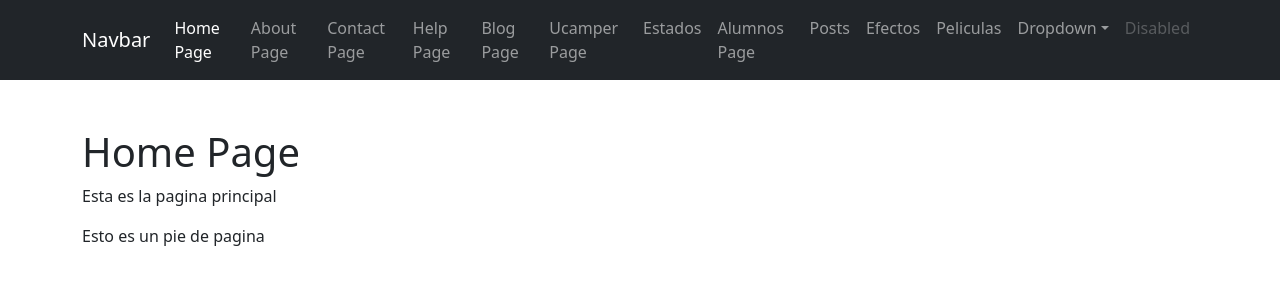
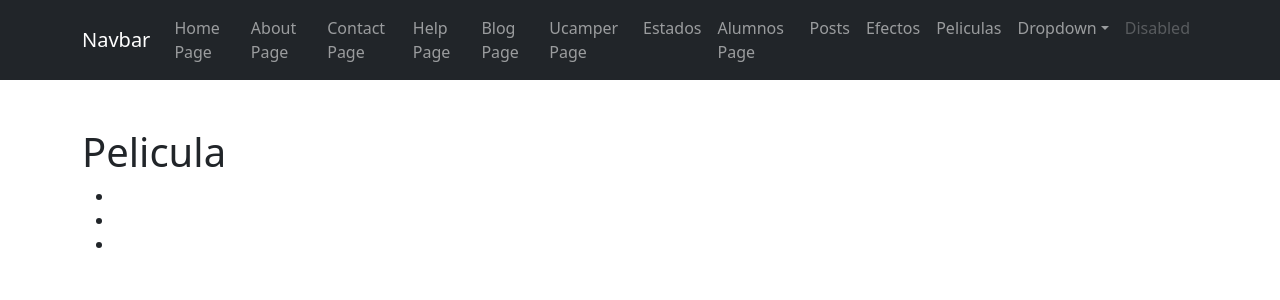
Before and after one commit to ArticislandOfficial/1.demo-app, a React (Create React App) app: page /pelicula/1 in a window 1280 px wide. Before the commit this address led to /. Shown: the top 300 px of the page. Built offline with nearby package versions, Linux system fonts and the light colour scheme; no server answers; the database is empty.

Commit message:
cambios falta pintar en pagina individual

```diff
--- /dev/null
+++ b/src/pages/PeliculaPage.jsx
@@ -0,0 +1,41 @@
+import React, { useState, useEffect } from "react";
+import { db } from "../firebase/firebase";
+import { collection, getDocs } from "firebase/firestore";
+import { useParams } from "react-router-dom";
+
+const PeliculaPage = () => {
+const { id_pelicula } = useParams();
+const [peli, setPeli] = useState([]);
+  const obtenerPeliculas = async () => {
+      const resp = await getDocs(collection(db, "fir-app-4b550"));
+      const peliculas = resp.docs.map((pelicula) => ({
+        id: pelicula.id,
+        ...pelicula
+      }));
+      console.log(peliculas);
+      setPeli(peliculas);
+    }
+    useEffect(() => {
+      obtenerPeliculas();
+    }, [id_pelicula]);
+
+
+  return (
+    <>
+      <header>
+        <h1>Pelicula</h1>
+      </header>
+      <main>
+        <article>
+          <ul>
+            <li>{peli.nombre}</li>
+            <li></li>
+            <li></li>
+          </ul>
+        </article>
+      </main>
+    </>
+  );
+};
+
+export default PeliculaPage;
--- a/src/pages/PeliculasPages.jsx
+++ b/src/pages/PeliculasPages.jsx
@@ -1,4 +1,5 @@
 import React, { useState } from "react";
+import { NavLink } from "react-router-dom";
 import { db } from "../firebase/firebase";
 import {
   collection,
@@ -20,31 +21,33 @@ const PeliculasPage = () => {
   const [movies, setMovies] = useState([]);
 
   const crearPelicula = async () => {
-    const coleccion = collection(db, 'fir-app-4b550');
+    const coleccion = collection(db, "fir-app-4b550");
     await addDoc(coleccion, form);
     await obtenerPeliculas();
   };
 
   const eliminarPelicula = async (id) => {
-    const coleccion = doc(db, 'fir-app-4b550', id);
+    const coleccion = doc(db, "fir-app-4b550", id);
     await deleteDoc(coleccion);
 
     await obtenerPeliculas();
   };
-
+  const verMasPelicualas = async () => {
+    console.log("ver mas peliculas");
+  };
   const actualizarPelicula = async (id) => {
-    const coleccion = doc(db, 'fir-app-4b550', id);
+    const coleccion = doc(db, "fir-app-4b550", id);
     await updateDoc(coleccion, form);
     await obtenerPeliculas();
   };
 
   const obtenerPeliculas = async () => {
-    const resp = await getDocs(collection(db, 'fir-app-4b550'));
+    const resp = await getDocs(collection(db, "fir-app-4b550"));
     const peliculas = resp.docs.map((pelicula) => ({
       id: pelicula.id,
       ...pelicula.data(),
     }));
-
+    console.log(peliculas);
     setMovies(peliculas);
   };
 
@@ -130,6 +133,7 @@ const PeliculasPage = () => {
                 <th scope="col">Nombre</th>
                 <th scope="col">Descripcion</th>
                 <th scope="col">Precio</th>
+                <th scope="col">Informacion</th>
                 <th scope="col">Actualizar</th>
                 <th scope="col">Eliminar</th>
               </tr>
@@ -142,6 +146,15 @@ const PeliculasPage = () => {
                     <td>{obj.nombre}</td>
                     <td>{obj.descripcion}</td>
                     <td>{obj.precio}</td>
+                    <td>
+                      <button
+                        type="button"
+                        className="btn btn-info"
+                        onClick={() => verMasPelicualas()}
+                      >
+                        <NavLink to={`/pelicula/${obj.id}`}>Ver mas ..</NavLink>
+                      </button>
+                    </td>
                     <td>
                       <button
                         type="button"
--- a/src/routers/AppRouter.jsx
+++ b/src/routers/AppRouter.jsx
@@ -20,6 +20,7 @@ import PostsPage from "../pages/PostsPage";
 import EffectosPage from "../pages/EffectosPage";
 import PostPage from "../pages/PostPage";
 import PeliculasPages from "../pages/PeliculasPages";
+import PeliculaPage from "../pages/PeliculaPage";
 
 const AppRouter = () => {
   return (
@@ -52,6 +53,8 @@ const AppRouter = () => {
 
           <Route path="/efectos" element={<EffectosPage />} />
           <Route path="/peliculas" element={<PeliculasPages />} />
+          <Route path="/pelicula/:id_pelicula" element={<PeliculaPage />} />
+
           <Route path="*" element={<Navigate to="/" />} />
         </Routes>
       </div>
```
